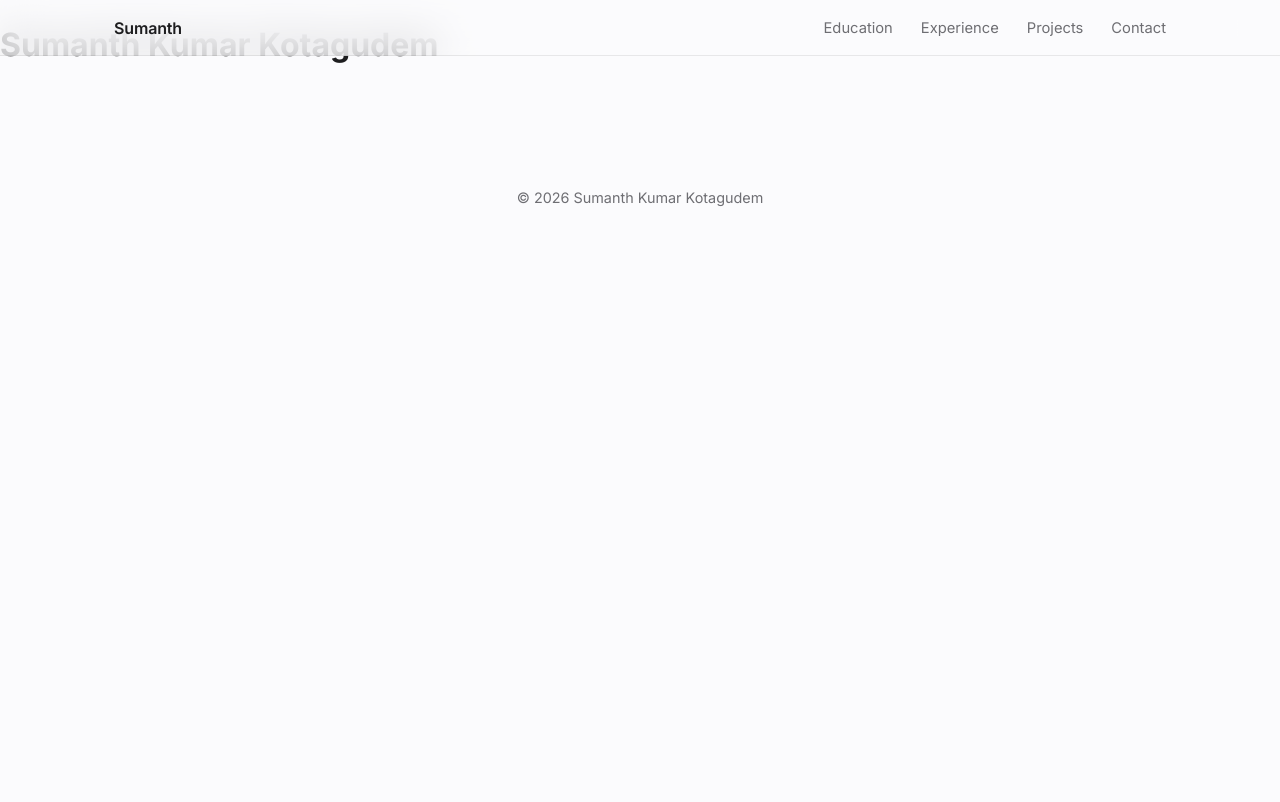
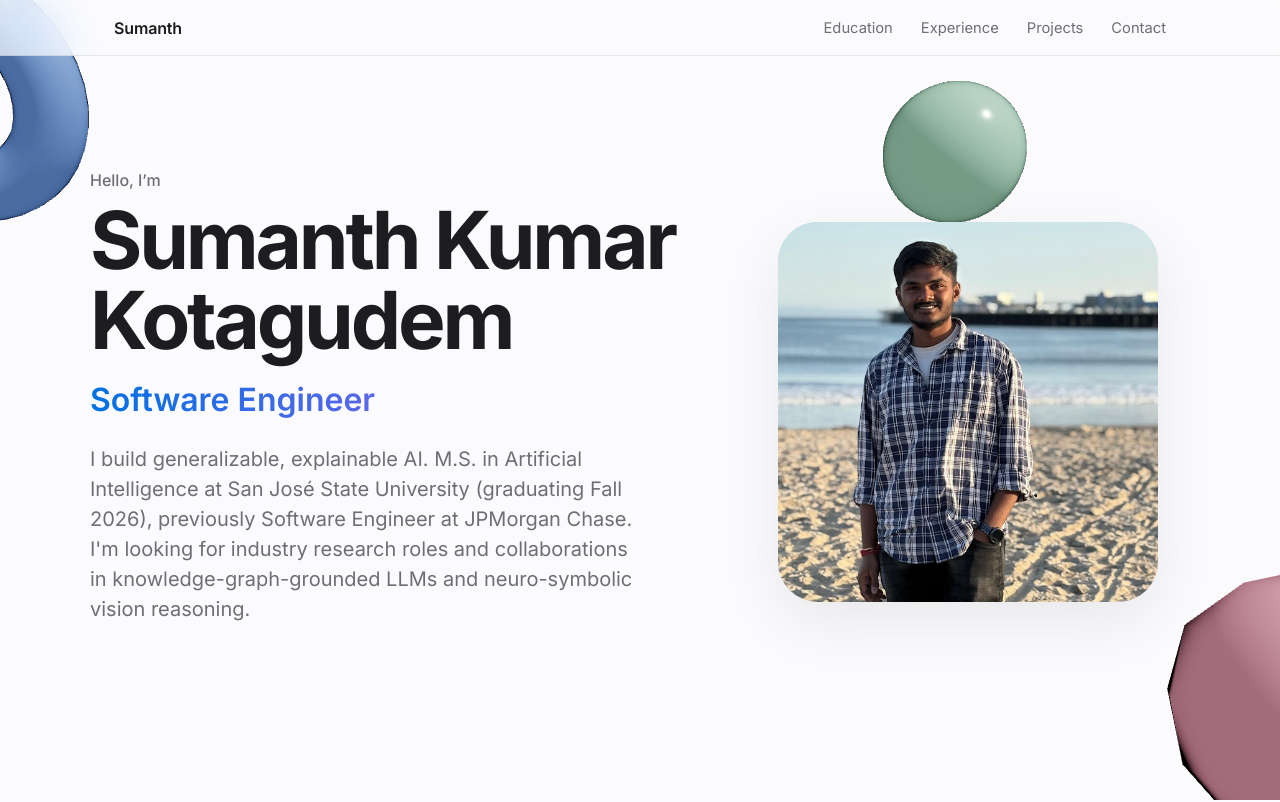
Before and after one commit to ksk-17/portfolio, a React (Vite) app: page / in a window 1280 px wide. Shown: the top 802 px of the page. Built offline with nearby package versions, Linux system fonts and the light colour scheme.

Commit message:
feat: add hero with tilting headshot, role ticker and lazy 3D backdrop
Co-Authored-By: Claude Sonnet 5.5 <noreply@anthropic.com>

```diff
--- a/src/App.jsx
+++ b/src/App.jsx
@@ -1,6 +1,7 @@
 import { MotionConfig } from "motion/react";
 import Nav from "./components/Nav/Nav";
 import Footer from "./components/Footer";
+import Hero from "./components/Hero/Hero";
 
 export default function App() {
   return (
@@ -8,7 +9,7 @@ export default function App() {
       <a className="skip-link" href="#education">Skip to content</a>
       <Nav />
       <main>
-        <h1 id="top">Sumanth Kumar Kotagudem</h1>
+        <Hero />
       </main>
       <Footer />
     </MotionConfig>
--- /dev/null
+++ b/src/components/ContactDock/ContactDock.jsx
@@ -0,0 +1 @@
+export default function ContactDock() { return <div id="contact" />; }
--- /dev/null
+++ b/src/components/Hero/Backdrop3D.jsx
@@ -0,0 +1,42 @@
+import { useEffect, useRef, useState } from "react";
+import { Canvas } from "@react-three/fiber";
+import { Float } from "@react-three/drei";
+
+function Shape({ position, kind, color, scale = 1 }) {
+  return (
+    <Float speed={1.2} rotationIntensity={1.2} floatIntensity={1.6}>
+      <mesh position={position} scale={scale}>
+        {kind === "knot" && <torusKnotGeometry args={[0.6, 0.2, 128, 16]} />}
+        {kind === "icosa" && <icosahedronGeometry args={[0.8, 1]} />}
+        {kind === "sphere" && <sphereGeometry args={[0.6, 48, 48]} />}
+        <meshPhysicalMaterial color={color} roughness={0.15} metalness={0.1} clearcoat={1} />
+      </mesh>
+    </Float>
+  );
+}
+
+export default function Backdrop3D() {
+  const ref = useRef(null);
+  const [visible, setVisible] = useState(true);
+  useEffect(() => {
+    const io = new IntersectionObserver(([e]) => setVisible(e.isIntersecting));
+    io.observe(ref.current);
+    return () => io.disconnect();
+  }, []);
+  return (
+    <div ref={ref} className="backdrop3d" aria-hidden="true">
+      <Canvas
+        dpr={[1, 2]}
+        frameloop={visible ? "always" : "never"}
+        camera={{ position: [0, 0, 6], fov: 40 }}
+        gl={{ antialias: true, alpha: true, powerPreference: "low-power" }}
+      >
+        <ambientLight intensity={1.1} />
+        <directionalLight position={[4, 5, 3]} intensity={2} />
+        <Shape position={[-4.2, 1.8, -1]} kind="knot" color="#8ab4ff" />
+        <Shape position={[4.4, -1.6, -2]} kind="icosa" color="#ffb3c7" scale={1.2} />
+        <Shape position={[3.2, 2.2, -3]} kind="sphere" color="#b8f0d0" />
+      </Canvas>
+    </div>
+  );
+}
--- /dev/null
+++ b/src/components/Hero/HeadshotCard.jsx
@@ -0,0 +1,28 @@
+import { motion, useMotionValue, useSpring, useTransform } from "motion/react";
+
+export default function HeadshotCard({ src, alt }) {
+  const px = useMotionValue(0);
+  const py = useMotionValue(0);
+  const sx = useSpring(px, { stiffness: 150, damping: 18 });
+  const sy = useSpring(py, { stiffness: 150, damping: 18 });
+  const rotateY = useTransform(sx, [-0.5, 0.5], [-12, 12]);
+  const rotateX = useTransform(sy, [-0.5, 0.5], [10, -10]);
+  const imgX = useTransform(sx, [-0.5, 0.5], [-10, 10]);
+  const imgY = useTransform(sy, [-0.5, 0.5], [-10, 10]);
+
+  function onMove(e) {
+    const r = e.currentTarget.getBoundingClientRect();
+    px.set((e.clientX - r.left) / r.width - 0.5);
+    py.set((e.clientY - r.top) / r.height - 0.5);
+  }
+  function onLeave() { px.set(0); py.set(0); }
+
+  return (
+    <div className="headshot" onPointerMove={onMove} onPointerLeave={onLeave}>
+      <motion.div className="headshot__card" style={{ rotateX, rotateY, transformPerspective: 900 }}>
+        <div className="headshot__glow" aria-hidden="true" />
+        <motion.img className="headshot__img" src={src} alt={alt} style={{ x: imgX, y: imgY }} width="420" height="420" fetchPriority="high" />
+      </motion.div>
+    </div>
+  );
+}
--- /dev/null
+++ b/src/components/Hero/Hero.css
@@ -0,0 +1,21 @@
+.hero { position: relative; min-height: 100svh; display: grid; align-items: center; padding: calc(var(--nav-h) + 32px) 24px 64px; overflow: clip; }
+.backdrop3d { position: absolute; inset: 0; z-index: 0; pointer-events: none; }
+.hero__grid { position: relative; z-index: 1; max-width: 1100px; margin: 0 auto; width: 100%; display: grid; grid-template-columns: 1.15fr 0.85fr; gap: 56px; align-items: center; }
+.hero__name { font-size: clamp(2.6rem, 7vw, 5rem); line-height: 1; letter-spacing: -0.04em; margin: 0 0 16px; font-weight: 700; }
+.ticker { font-size: clamp(1.3rem, 3vw, 2rem); font-weight: 600; margin: 0 0 20px; min-height: 2.4rem; background: linear-gradient(90deg, #0071e3, #bf5af2); -webkit-background-clip: text; background-clip: text; color: transparent; }
+.hero__lede { color: var(--muted); font-size: clamp(1.05rem, 1.8vw, 1.25rem); max-width: 560px; margin: 0 0 32px; }
+
+.headshot { display: grid; place-items: center; perspective: 900px; }
+.headshot__card {
+  position: relative; width: min(100%, 380px); aspect-ratio: 1; border-radius: 40px; overflow: hidden;
+  background: var(--surface); box-shadow: var(--shadow), inset 0 0 0 1px var(--line); transform-style: preserve-3d;
+}
+.headshot__glow { position: absolute; inset: -20%; background: radial-gradient(circle at 30% 20%, rgba(0,113,227,.35), transparent 55%), radial-gradient(circle at 80% 90%, rgba(191,90,242,.3), transparent 50%); }
+.headshot__img { position: relative; width: 112%; height: 112%; max-width: none; margin: -6%; object-fit: cover; }
+
+@media (max-width: 860px) {
+  .hero { min-height: auto; padding-top: calc(var(--nav-h) + 24px); }
+  .hero__grid { grid-template-columns: 1fr; gap: 32px; }
+  .headshot { order: -1; }
+  .headshot__card { width: min(70vw, 280px); }
+}
--- /dev/null
+++ b/src/components/Hero/Hero.jsx
@@ -0,0 +1,39 @@
+import { lazy, Suspense } from "react";
+import { useReducedMotion } from "motion/react";
+import { profile } from "../../data/profile";
+import { asset } from "../../lib/asset";
+import { useWebGL } from "../../hooks/useWebGL";
+import Reveal from "../ui/Reveal";
+import HeadshotCard from "./HeadshotCard";
+import RoleTicker from "./RoleTicker";
+import ContactDock from "../ContactDock/ContactDock";
+import "./Hero.css";
+
+const Backdrop3D = lazy(() => import("./Backdrop3D"));
+
+export default function Hero() {
+  const webgl = useWebGL();
+  const reduced = useReducedMotion();
+  const wide = typeof window !== "undefined" && window.matchMedia("(min-width: 768px)").matches;
+  const show3D = webgl && !reduced && wide;
+
+  return (
+    <section id="top" className="hero">
+      {show3D && (
+        <Suspense fallback={null}>
+          <Backdrop3D />
+        </Suspense>
+      )}
+      <div className="hero__grid">
+        <Reveal className="hero__copy">
+          <p className="eyebrow">Hello, I’m</p>
+          <h1 className="hero__name">{profile.name}</h1>
+          <RoleTicker roles={profile.roles} />
+          <p className="hero__lede">{profile.lede}</p>
+          <ContactDock />
+        </Reveal>
+        <HeadshotCard src={asset(profile.headshot)} alt={`Portrait of ${profile.name}`} />
+      </div>
+    </section>
+  );
+}
--- /dev/null
+++ b/src/components/Hero/RoleTicker.jsx
@@ -0,0 +1,29 @@
+import { useEffect, useState } from "react";
+import { AnimatePresence, motion, useReducedMotion } from "motion/react";
+
+export default function RoleTicker({ roles, interval = 2400 }) {
+  const reduced = useReducedMotion();
+  const [i, setI] = useState(0);
+  useEffect(() => {
+    if (reduced) return undefined;
+    const t = setInterval(() => setI((n) => (n + 1) % roles.length), interval);
+    return () => clearInterval(t);
+  }, [reduced, roles.length, interval]);
+
+  if (reduced) return <p className="ticker">{roles.join(" · ")}</p>;
+  return (
+    <p className="ticker">
+      <AnimatePresence mode="wait">
+        <motion.span
+          key={roles[i]}
+          initial={{ opacity: 0, y: 12 }}
+          animate={{ opacity: 1, y: 0 }}
+          exit={{ opacity: 0, y: -12 }}
+          transition={{ duration: 0.35 }}
+        >
+          {roles[i]}
+        </motion.span>
+      </AnimatePresence>
+    </p>
+  );
+}
```
Also changed, not shown: 1 other file (tests, documents, lock files or other folders).
